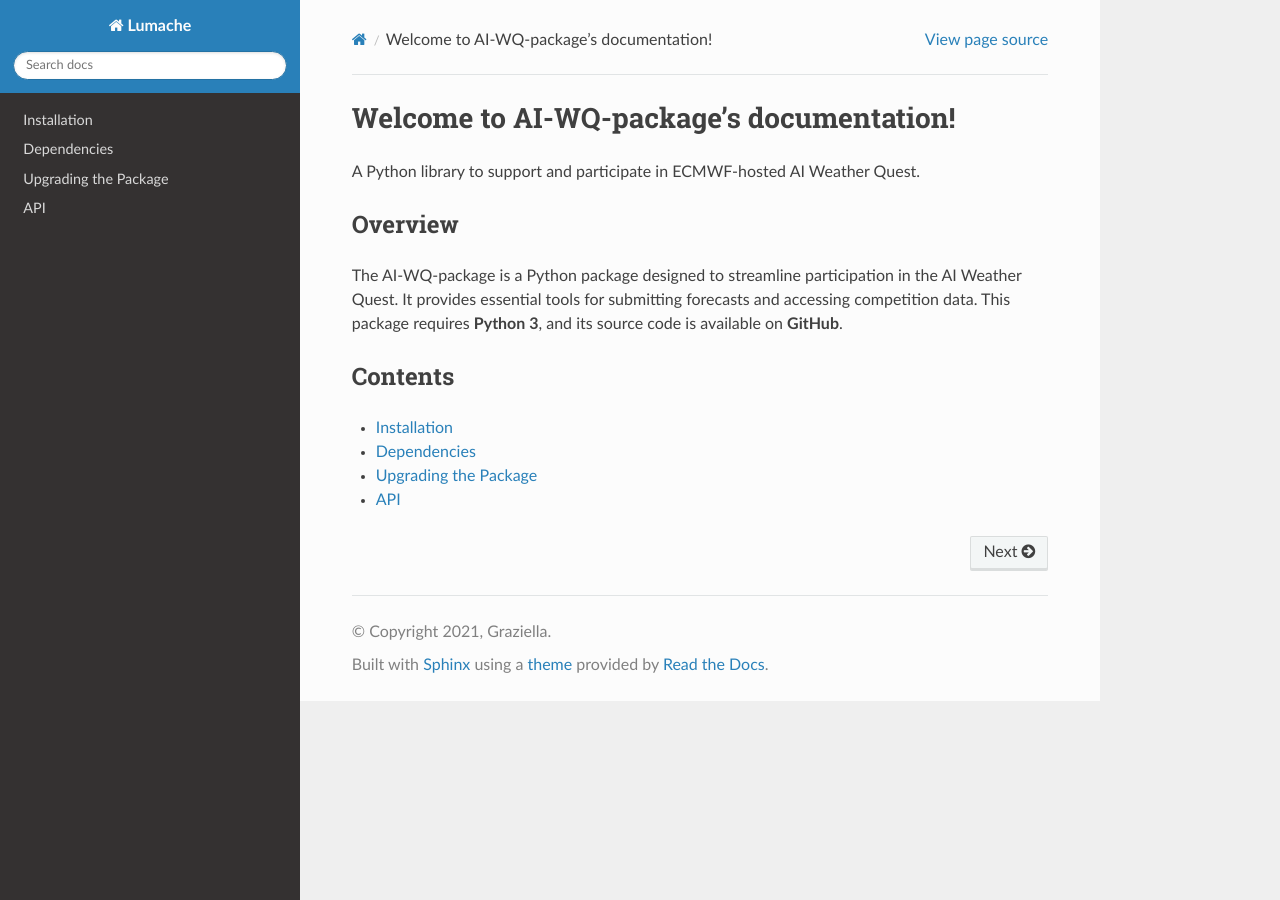
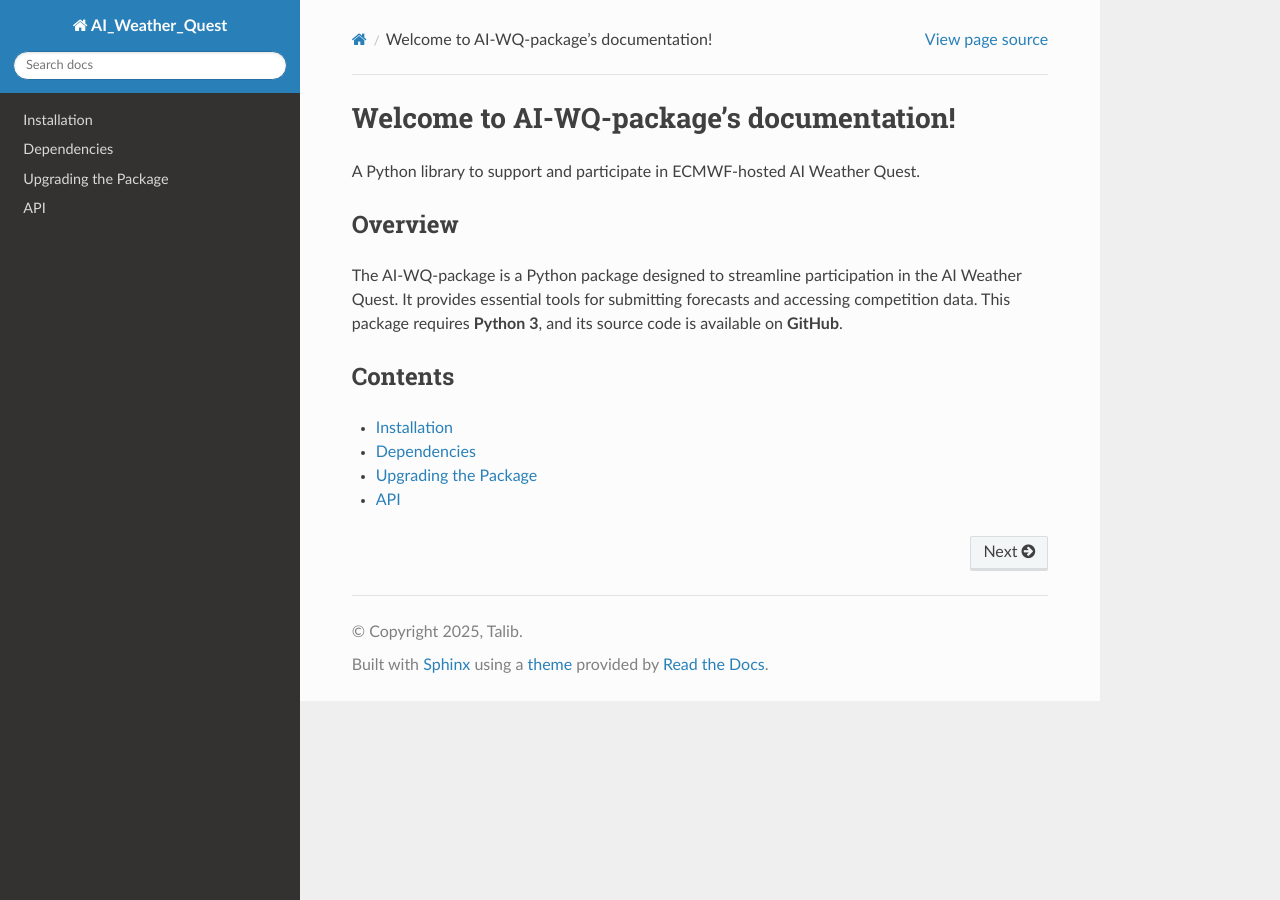
Before and after one commit to joshuatalib/AI_weather_quest, a Sphinx documentation site: the page built from docs/source/index.rst, in a window 1280 px wide. Built offline with Sphinx 7.4.7 and the Read the Docs theme 3.1.0, drawn with Linux system fonts in a browser that asks for light colours.

Commit message:
Update conf.py

```diff
--- a/docs/source/conf.py
+++ b/docs/source/conf.py
@@ -2,9 +2,9 @@
 
 # -- Project information
 
-project = 'Lumache'
-copyright = '2021, Graziella'
-author = 'Graziella'
+project = 'AI_Weather_Quest'
+copyright = '2025, Talib'
+author = 'Joshua Talib'
 
 release = '0.1'
 version = '0.1.0'
```
